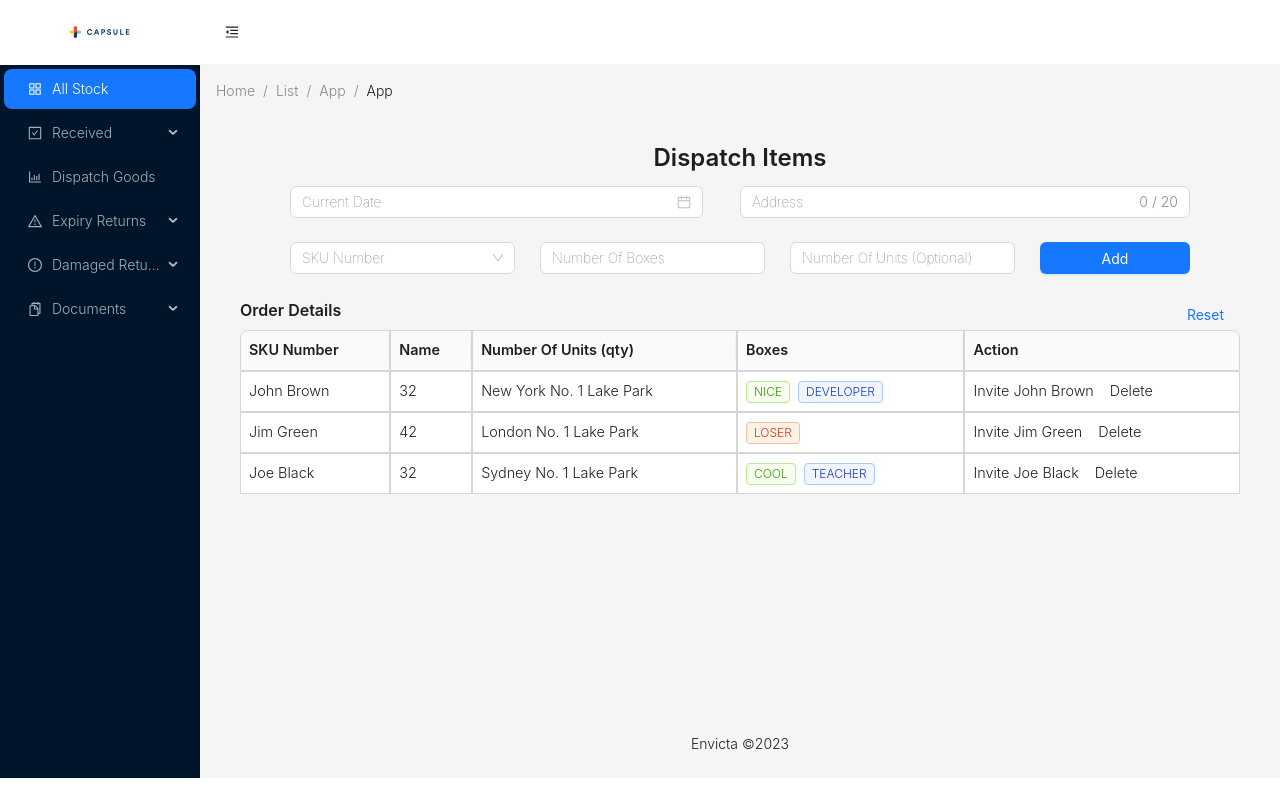
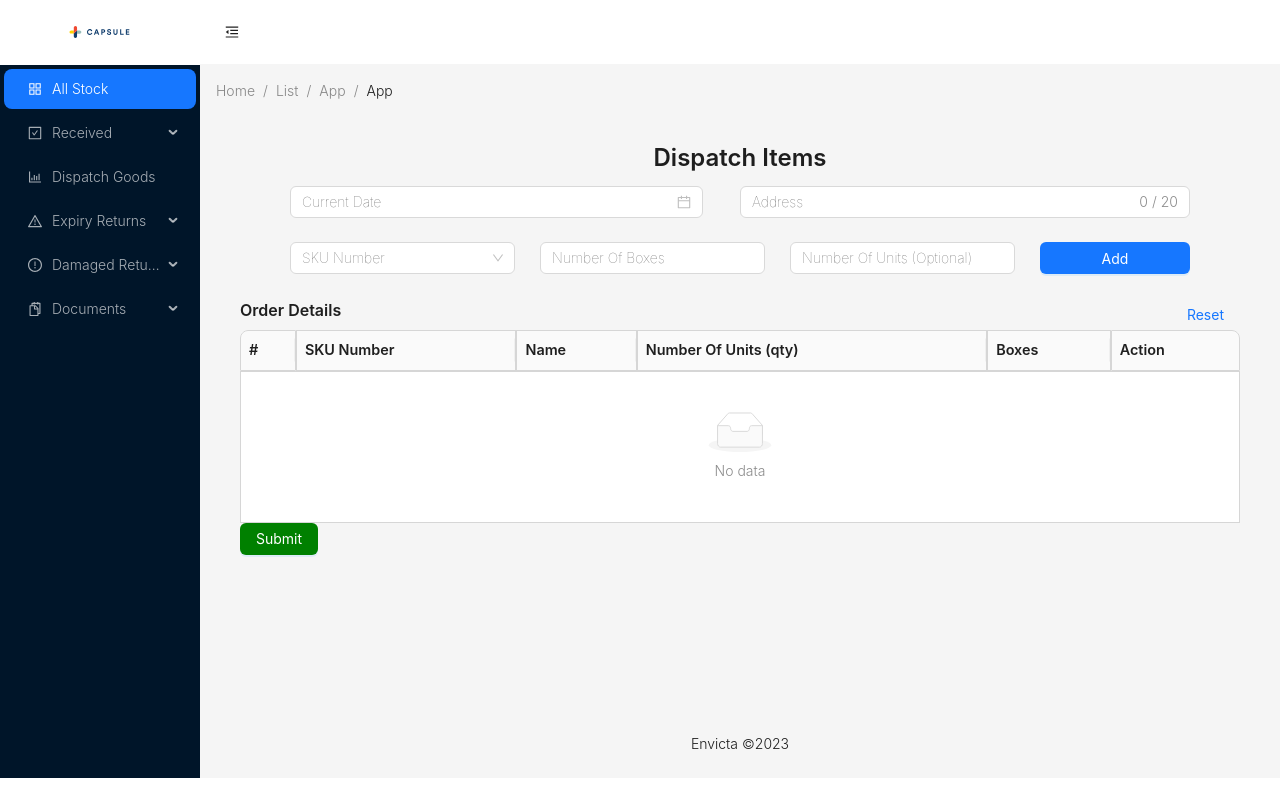
Before and after one commit to mohammedafridh/PharmacyManagementSystem, a React (Create React App) app in the folder frontend/: page /sales in a window 1280 px wide. Built offline with nearby package versions, Linux system fonts and the light colour scheme.

Commit message:
DispatchPageDone

```diff
--- a/frontend/src/Pages/Sales/Sales.jsx
+++ b/frontend/src/Pages/Sales/Sales.jsx
@@ -1,83 +1,94 @@
 import React from 'react'
 import { useState } from "react";
-import { Typography, Form, Select, Row, Col, DatePicker, InputNumber, Button, Table, Space, Tag, Input } from "antd";
+import { Typography, Form, Select, Row, Col, DatePicker, InputNumber, Button, Table, Space, Tag, Input, message, Popconfirm } from "antd";
 
 const Sales = () => {
 
   const { Title } = Typography;
+  const [units, setUnits] = useState(0);
+  const [boxes, setBoxes] = useState(0);
+  const [skuNumber, setSku] = useState(0);
+  const [data, setData] = useState([]);
 
+
+  //COLUMN NAMES FOR THE TABLE
   const columns = [
     {
+      title: '#',
+      dataIndex: 'key',
+      key: 'key',
+    },
+    {
       title: 'SKU Number',
-      dataIndex: 'name',
-      key: 'name',
+      dataIndex: 'sku',
+      key: 'sku',
       render: (text) => <a>{text}</a>,
     },
     {
       title: 'Name',
-      dataIndex: 'age',
-      key: 'age',
+      dataIndex: 'name',
+      key: 'name',
     },
     {
       title: 'Number Of Units (qty)',
-      dataIndex: 'address',
-      key: 'address',
+      dataIndex: 'qty',
+      key: 'qty',
     },
     {
       title: 'Boxes',
-      key: 'tags',
-      dataIndex: 'tags',
-      render: (_, { tags }) => (
-        <>
-          {tags.map((tag) => {
-            let color = tag.length > 5 ? 'geekblue' : 'green';
-            if (tag === 'loser') {
-              color = 'volcano';
-            }
-            return (
-              <Tag color={color} key={tag}>
-                {tag.toUpperCase()}
-              </Tag>
-            );
-          })}
-        </>
-      ),
+      key: 'units',
+      dataIndex: 'units'
     },
     {
       title: 'Action',
       key: 'action',
       render: (_, record) => (
         <Space size="middle">
-          <a>Invite {record.name}</a>
-          <a>Delete</a>
+          <a>See Detials</a>
+          <Button onClick={() => removeItem(record.key)} type='link' danger> Remove</Button>
         </Space>
       ),
     },
   ];
 
-  const data = [
-    {
-      key: '1',
-      name: 'John Brown',
-      age: 32,
-      address: 'New York No. 1 Lake Park',
-      tags: ['nice', 'developer'],
-    },
-    {
-      key: '2',
-      name: 'Jim Green',
-      age: 42,
-      address: 'London No. 1 Lake Park',
-      tags: ['loser'],
-    },
-    {
-      key: '3',
-      name: 'Joe Black',
-      age: 32,
-      address: 'Sydney No. 1 Lake Park',
-      tags: ['cool', 'teacher'],
-    },
-  ];
+  //ADD NEW ROW TO THE TABLE
+
+  const handleAddDispatch = () => {
+    const newItem = {
+      sku: skuNumber,
+      name: 'Undefined',
+      qty: units,
+      units: boxes
+    }
+    setData((prev) => [...prev, newItem])
+  }
+
+
+  //RESET THE TABLE DATA
+  const resetOrderList = () => {
+    console.log(data);
+    setData([]);
+  }
+  const removeItem = (key) => {
+    const updatedItems = data.filter((_, index) => index !== key);
+    console.log('Key' + key + updatedItems);
+    setData(updatedItems);
+  }
+
+  //RESET CONFIRM MESSAGE EVENTS
+  const confirm = (e) => {
+    console.log(e);
+    resetOrderList();
+    message.success('Click on Yes');
+  };
+  const cancel = (e) => {
+    console.log(e);
+    message.error('Click on No');
+  };
+
+  const handleSubmit = ()=>{
+    message.success('Dispatching Success !');
+  }
 
 
   return (
@@ -99,6 +110,7 @@ const Sales = () => {
           <Col span={6}>
             <Form.Item>
               <Select
+                onChange={(value) => { setSku(value) }}
                 showSearch
                 placeholder="SKU Number"
                 optionFilterProp="children"
@@ -109,11 +121,11 @@ const Sales = () => {
                 options={[
                   {
                     value: '1',
-                    label: 'Not Identified',
+                    label: 'SKU1',
                   },
                   {
                     value: '2',
-                    label: 'Closed',
+                    label: 'SKU2',
                   }
                 ]}
               />
@@ -122,29 +134,44 @@ const Sales = () => {
 
           <Col span={6}>
             <Form.Item>
-              <InputNumber placeholder='Number Of Boxes' style={{ width: '100%' }} />
+              <InputNumber placeholder='Number Of Boxes' style={{ width: '100%' }} onChange={(value) => { setBoxes(value) }} />
             </Form.Item>
           </Col>
           <Col span={6}>
             <Form.Item>
-              <InputNumber placeholder='Number Of Units (Optional)' style={{ width: '100%' }} />
+              <InputNumber placeholder='Number Of Units (Optional)' style={{ width: '100%' }} onChange={(value) => { setUnits(value) }} />
             </Form.Item>
           </Col>
 
           <Col span={4}>
-            <Button type='primary' block>Add</Button>
+            <Button type='primary' block onClick={handleAddDispatch}>Add</Button>
           </Col>
 
         </Row>
       </div>
-      <div className="order-list">
+      <div className="order-list position-relative">
         <Row className='justify-content-between'>
           <Title level={5}>Order Details</Title>
-          <Button type='link'>Reset</Button>
+          <Popconfirm
+            title="Reset Dispatch"
+            description="Are you sure to Reset Dispatch ?"
+            onConfirm={confirm}
+            onCancel={cancel}
+            okText="Yes"
+            cancelText="No"
+          >
+            <Button type='link'>Reset</Button>
+          </Popconfirm>
         </Row>
-        <div className="table-container">
-          <Table columns={columns} dataSource={data} />
+        <div className="table-container" style={
+          {
+            maxHeight:'40vh',
+            overflow:'scroll'
+          }
+        }>
+          <Table columns={columns} dataSource={data.map((item, index) => ({ ...item, key: index }))} />
         </div>
+        <Button type='primary' style={{background:'green', marginRight:'5%'}} className='position-absolute' onClick={handleSubmit}>Submit</Button>
       </div>
     </>
   )
```
Also changed, not shown: frontend/src/Layout/DashboardLayout.jsx (+4 -4 lines).
